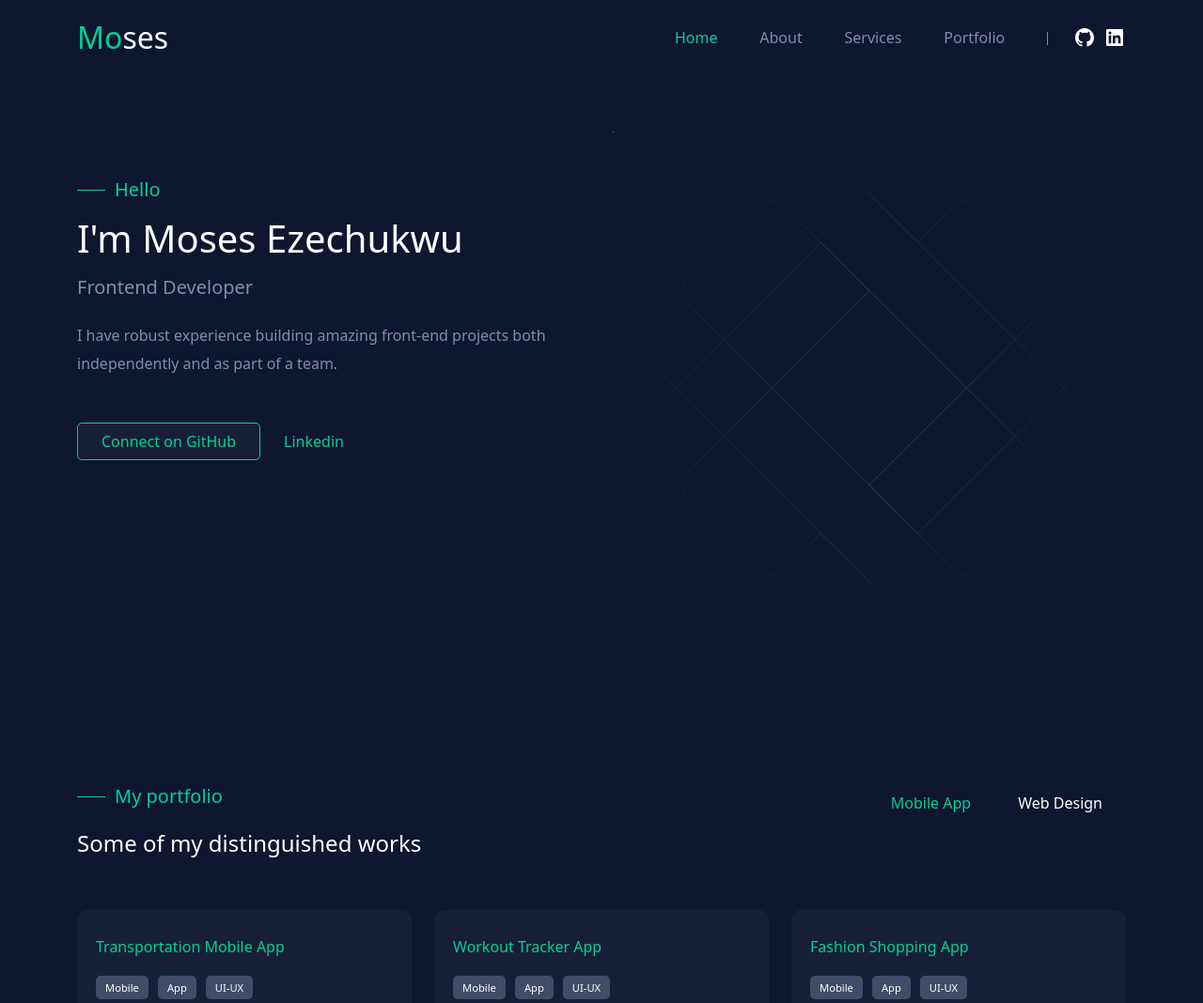
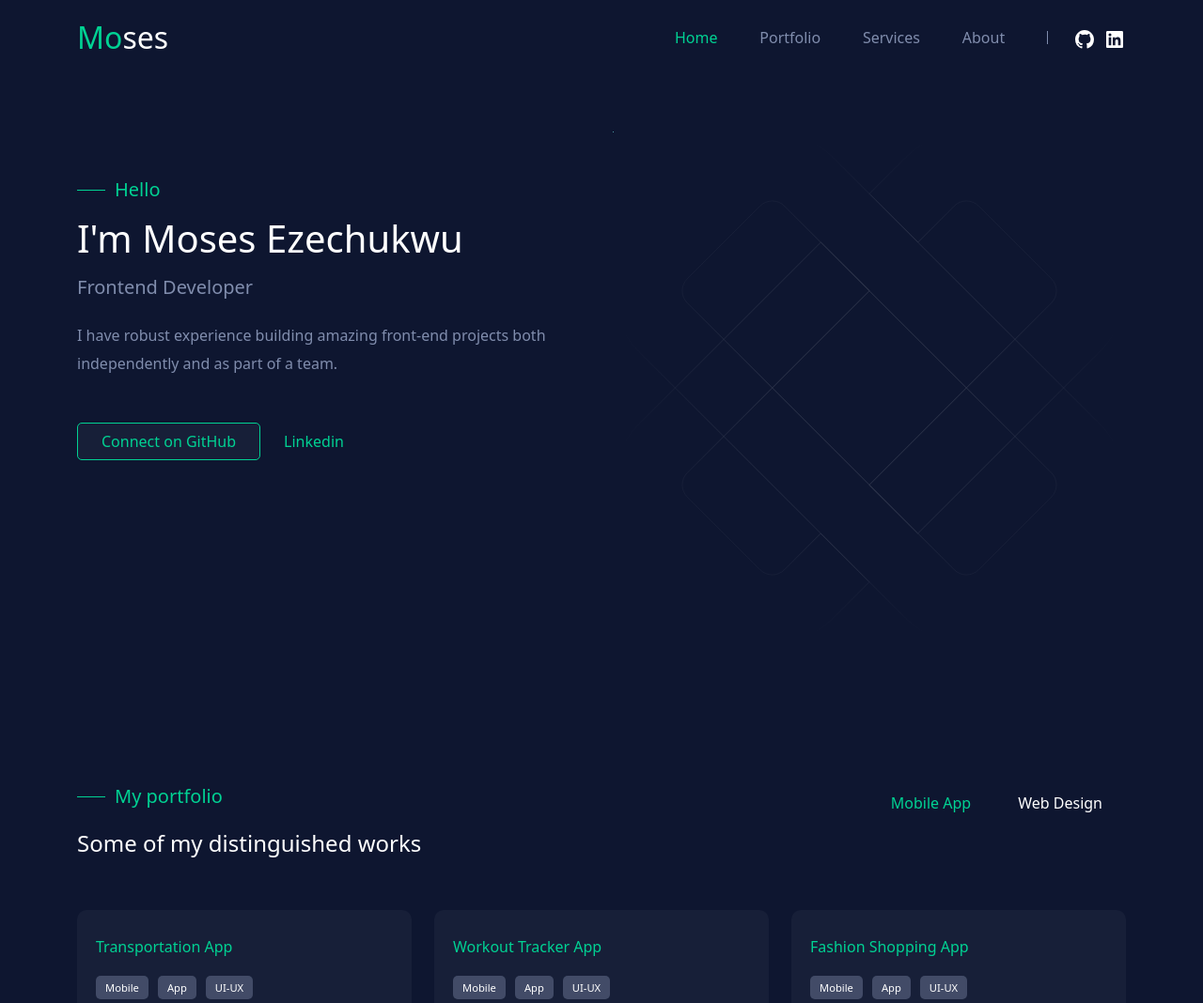
Before and after one commit to Moses-chibuike/Portfolio, a Next.js app: page / in a window 1280 px wide. Shown: the top 1068 px of the page at 94% size. Built offline with nearby package versions, Linux system fonts and the light colour scheme.

Commit message:
More Additions and Adjustments

```diff
--- a/components/Header/Header.jsx
+++ b/components/Header/Header.jsx
@@ -10,16 +10,16 @@ const NAV__LINK = [
     display: "Home",
   },
   {
-    path: "#about",
-    display: "About",
+    path: "#portfolio",
+    display: "Portfolio",
   },
   {
     path: "#services",
     display: "Services",
   },
   {
-    path: "#portfolio",
-    display: "Portfolio",
+    path: "#about",
+    display: "About",
   },
 
 ];
@@ -77,8 +77,12 @@ const Header = () => {
                 <p className=" d-flex align-items-center gap-2 mb-0">
                   {" "}
                   <i className=""></i>{" "}
+                  <a href="https://github.com/CoDarr">
                   <svg xmlns="http://www.w3.org/2000/svg" viewBox="0 0 24 24" width="24" height="24"><path fill="none" d="M0 0h24v24H0z"/><path d="M12 2C6.475 2 2 6.475 2 12a9.994 9.994 0 0 0 6.838 9.488c.5.087.687-.213.687-.476 0-.237-.013-1.024-.013-1.862-2.512.463-3.162-.612-3.362-1.175-.113-.288-.6-1.175-1.025-1.413-.35-.187-.85-.65-.013-.662.788-.013 1.35.725 1.538 1.025.9 1.512 2.338 1.087 2.912.825.088-.65.35-1.087.638-1.337-2.225-.25-4.55-1.113-4.55-4.938 0-1.088.387-1.987 1.025-2.688-.1-.25-.45-1.275.1-2.65 0 0 .837-.262 2.75 1.026a9.28 9.28 0 0 1 2.5-.338c.85 0 1.7.112 2.5.337 1.912-1.3 2.75-1.024 2.75-1.024.55 1.375.2 2.4.1 2.65.637.7 1.025 1.587 1.025 2.687 0 3.838-2.337 4.688-4.562 4.938.362.312.675.912.675 1.85 0 1.337-.013 2.412-.013 2.75 0 .262.188.574.688.474A10.016 10.016 0 0 0 22 12c0-5.525-4.475-10-10-10z" fill="rgba(255,255,255,1)"/></svg>
+                  </a>
+                  <a href="https://www.linkedin.com/in/ezechukwu-chibuike/">
                   <svg xmlns="http://www.w3.org/2000/svg" viewBox="0 0 24 24" width="24" height="24"><path fill="none" d="M0 0h24v24H0z"/><path d="M18.335 18.339H15.67v-4.177c0-.996-.02-2.278-1.39-2.278-1.389 0-1.601 1.084-1.601 2.205v4.25h-2.666V9.75h2.56v1.17h.035c.358-.674 1.228-1.387 2.528-1.387 2.7 0 3.2 1.778 3.2 4.091v4.715zM7.003 8.575a1.546 1.546 0 0 1-1.548-1.549 1.548 1.548 0 1 1 1.547 1.549zm1.336 9.764H5.666V9.75H8.34v8.589zM19.67 3H4.329C3.593 3 3 3.58 3 4.297v15.406C3 20.42 3.594 21 4.328 21h15.338C20.4 21 21 20.42 21 19.703V4.297C21 3.58 20.4 3 19.666 3h.003z" fill="rgba(255,255,255,1)"/></svg>
+                  </a>
                 </p>
               </div>
             </div>
--- a/components/UI/Hero.jsx
+++ b/components/UI/Hero.jsx
@@ -23,11 +23,11 @@ const Hero = () => {
               </p>
               <div className="mt-5">
                 <button className="primary__btn">
-                  <Link href="#">Connect on GitHub</Link>
+                  <Link href="https://github.com/CoDarr">Connect on GitHub</Link>
                 </button>
 
                 <button className="secondary__btn">
-                  <Link href="#">Linkedin</Link>
+                  <Link href="https://www.linkedin.com/in/ezechukwu-chibuike/">Linkedin</Link>
                 </button>
               </div>
             </div>
--- a/components/data/portfolio.js
+++ b/components/data/portfolio.js
@@ -1,7 +1,7 @@
 const portfolio = [
   {
     id: "01",
-    title: "Transportation Mobile App",
+    title: "Transportation App",
     des: "The AA is the most trusted brand in the UK. After founding in 1905, it quickly became renowned for its expertise and commitment to customers, with its services covering car insurance, driving lessons, loans, motoring advice, and breakdown assistance.",
     img: "/images/portfolio-01.jpg",
     category: "Mobile App",
```
